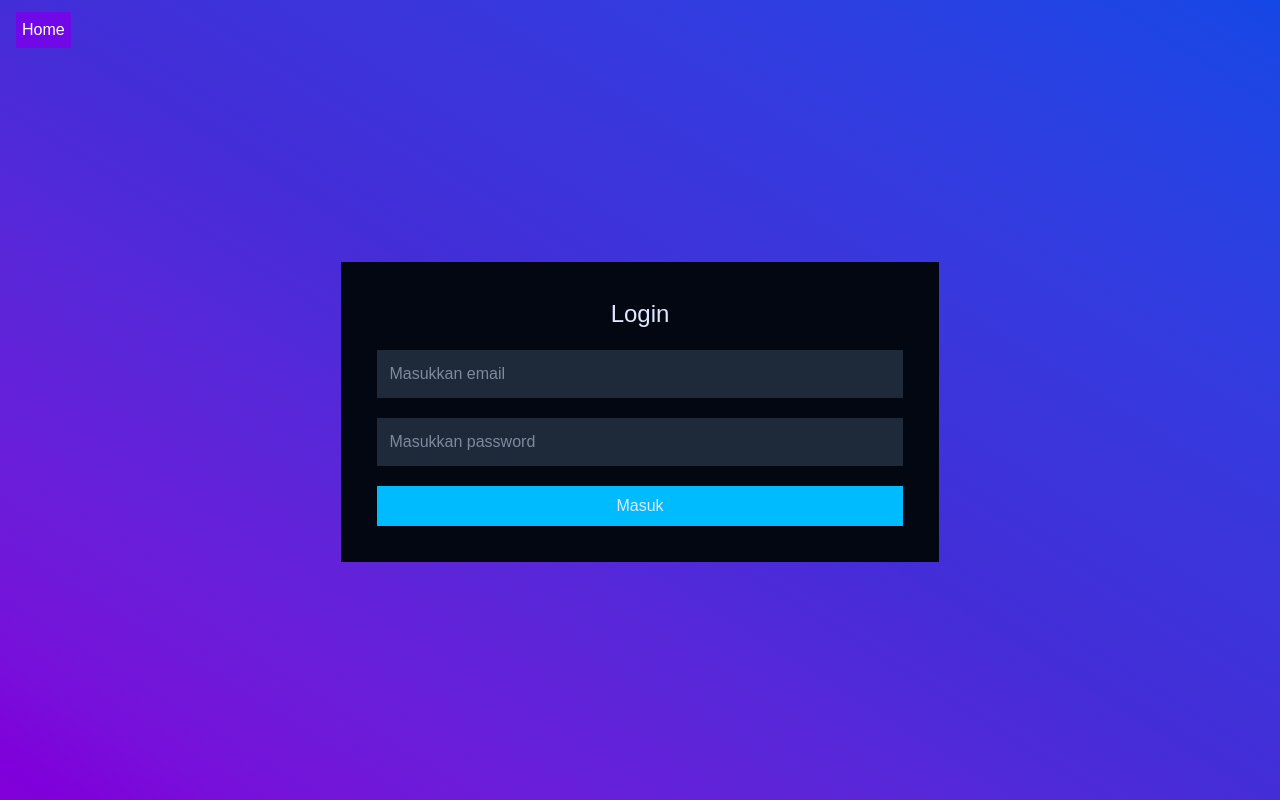
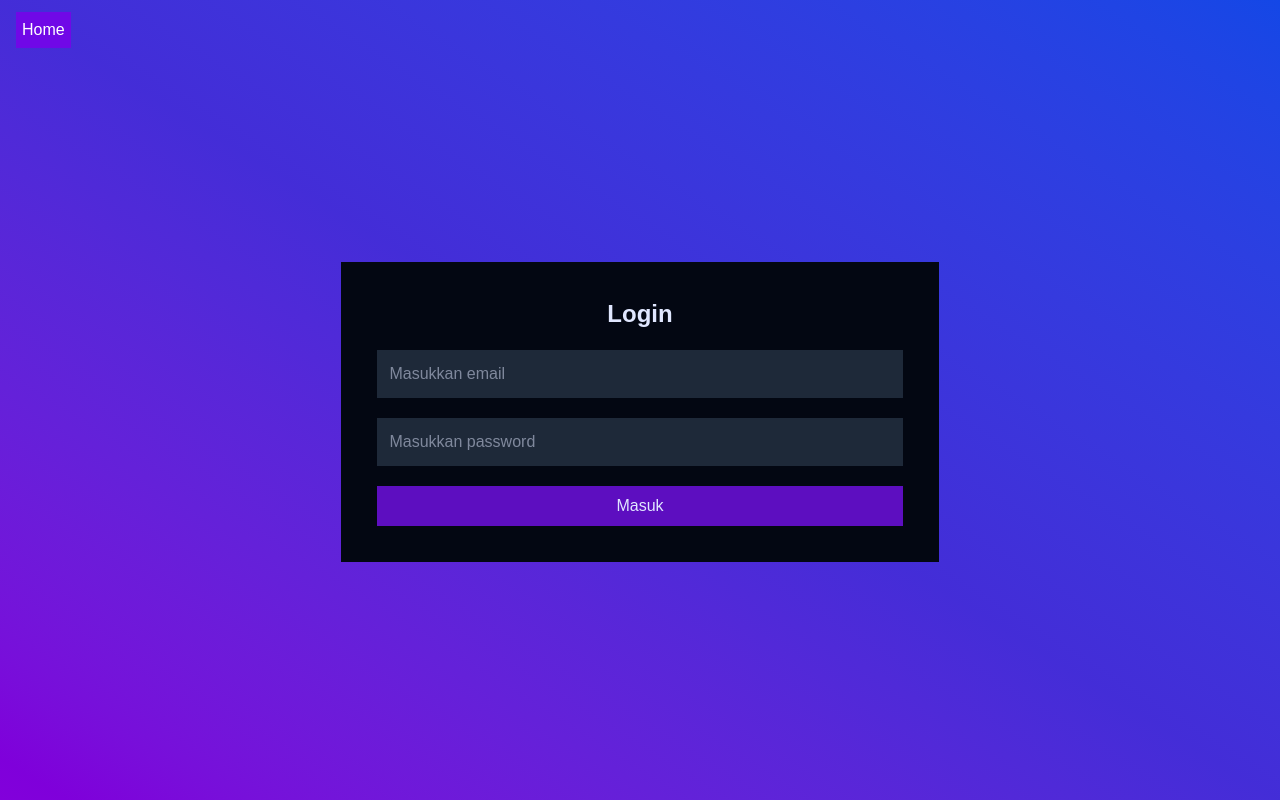
Before and after one commit to lutbagas/katalog-game, a Next.js app: page /login in a window 1280 px wide. Built offline with nearby package versions, Linux system fonts and the light colour scheme.

Commit message:
feat: add disabled in RegisterForm and change color in LoginForm

```diff
--- a/src/components/LoginForm.tsx
+++ b/src/components/LoginForm.tsx
@@ -41,7 +41,7 @@ export function LoginForm(){
   }
   return (
     <form onSubmit={handleSubmit} className="bg-gray-950 p-9 space-y-5 text-indigo-100  ">
-      <h3 className="text-2xl text-center">Login</h3>
+      <h3 className="text-2xl text-center font-semibold">Login</h3>
       <input
         type="email"
         value={email}
@@ -49,7 +49,7 @@ export function LoginForm(){
         autoComplete="new-email"
         onChange={(e) => setEmail(e.target.value)}
         required
-        className="bg-gray-800 w-full p-3 focus:ring-2 outline-none focus:ring-sky-400"
+        className="bg-gray-800 w-full p-3 focus:ring-2 outline-none focus:ring-violet-500"
       />
       <input
         type="password"
@@ -58,13 +58,13 @@ export function LoginForm(){
         autoComplete="new-password"
         onChange={(e) => setPassword(e.target.value)}
         required
-        className="bg-gray-800 w-full p-3 focus:ring-2 outline-none focus:ring-sky-00"
+        className="bg-gray-800 w-full p-3 focus:ring-2 outline-none focus:ring-violet-500"
       />
-      <button className={` p-2 w-full ${disabled? "bg-gray-400": "bg-sky-400 hover:bg-sky-600 cursor-pointer"}`}
+      <button className={` p-2 w-full transition-colors hover:scale-105 ${disabled? "bg-gray-700": "bg-violet-800 hover:bg-purple-700 cursor-pointer"}`}
       disabled={disabled || loading}>
         {loading ? "Memproses..." : "Masuk"}
+      </button>
         {loading && <PiSpinnerGapBold className="ml-2 animate-spin" />}
-      </button>
         {message.text && <p className={message.type === "success"? "text-green-500": "text-red-500"}>{message.text}</p>}
     </form>
   )
--- a/src/components/RegisterForm.tsx
+++ b/src/components/RegisterForm.tsx
@@ -9,11 +9,15 @@ export function RegisterForm(){
   const [password, setPassword] = useState("");
   const [message, setMessage] = useState("");
   const [loading, setLoading] = useState(false);
+  const [disabled, setDisabled] = useState(false);
   const router = useRouter();
 
   const handleSubmit = async (e:React.FormEvent) => {
     e.preventDefault();
     setLoading(true)
+    if (disabled) return;
+    setDisabled(true);
+    setTimeout(() => {setDisabled(false)}, 750)
     try {
       const res = await fetch ("api/auth/register", {
         method: "POST",
@@ -21,7 +25,7 @@ export function RegisterForm(){
         headers: {"Content-Type": "application/json"}
       })
       if (res.ok){
-        setTimeout(() => router.push("/login"), 1500)
+        setTimeout(() => router.push("/login"), 2500)
         setMessage("Register Berhasil")
       } else {
         setMessage("Register gagal")
@@ -54,7 +58,8 @@ export function RegisterForm(){
       />
       <button
         type="submit"
-        className="bg-blue-500 w-full p-3 hover:bg-blue-700 cursor-pointer">
+        disabled={disabled}
+        className={` w-full p-3 cursor-pointer ${disabled? "bg-gray-500": "bg-violet-800 hover:bg-purple-700"}`}>
           {loading? "Memproses..." : "Masuk"}
           {message? <TbLoader2 className="animate-spin" /> : ""}
         </button>
```
